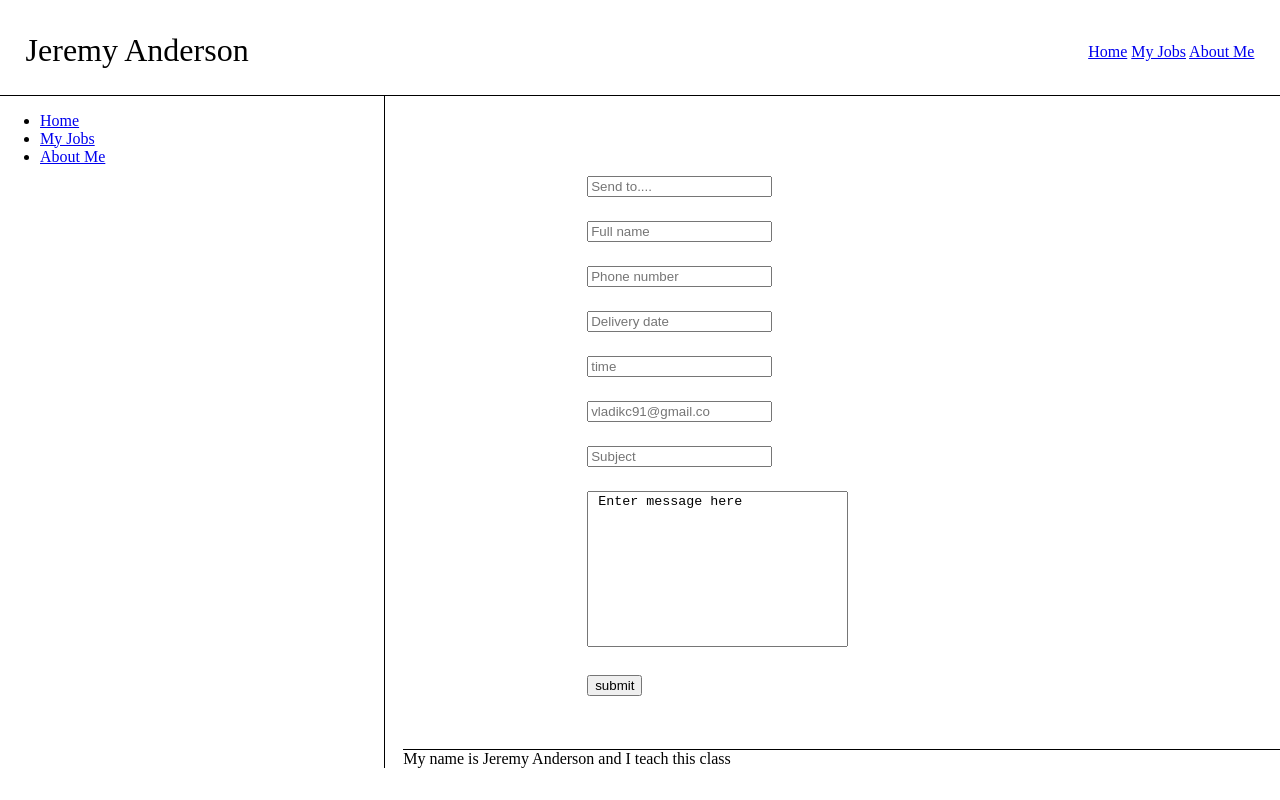
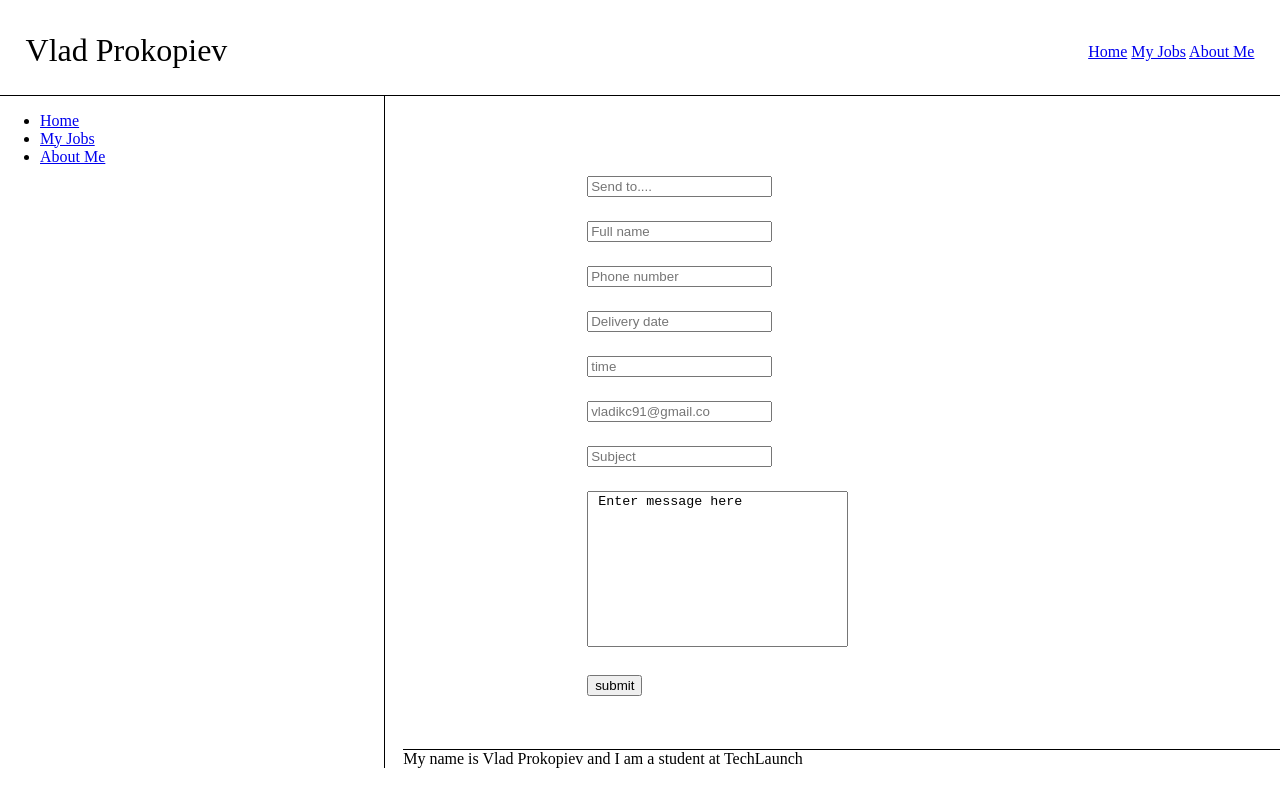
Before and after one commit to vladikc/form, a plain HTML site: page index.html in a window 1280 px wide. Shown: the top 800 px of the page. Drawn offline with Linux system fonts and the light colour scheme.

Commit message:
final Commit

```diff
--- a/index.html
+++ b/index.html
@@ -10,7 +10,7 @@
 <body>
   <header>
     <div class="name">
-      Jeremy Anderson
+      Vlad Prokopiev
     </div>
     <div class="links">
       <span>
@@ -47,7 +47,7 @@
 <input type="submit" value="submit">
   </form >
 
-  <footer>My name is Jeremy Anderson and I teach this class</footer>
+  <footer>My name is Vlad Prokopiev and I am a student at TechLaunch</footer>
   <script src="js/script.js"></script>
 </body>
 </html>
```
Also changed, not shown: myjobs.html (deleted, +0 -12 lines).
